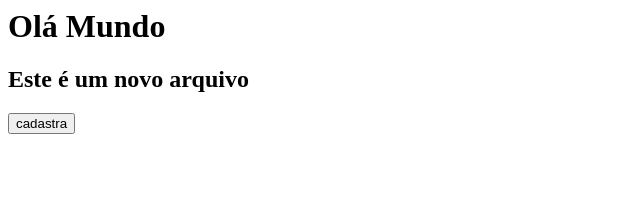
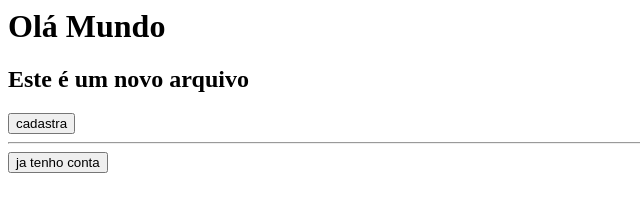
Before and after one commit to joaobatistafrontend/joaobatistafrontend.github.io, a plain HTML site: page index.html in a window 1280 px wide. Shown: the whole page, without its empty margins (0-640 px from the left). Drawn offline with Linux system fonts and the light colour scheme.

Commit message:
add um novo botão

```diff
--- a/index.html
+++ b/index.html
@@ -5,3 +5,9 @@
 <button>
     cadastra
 </button>
+
+<hr>
+
+<button>
+    ja tenho conta
+</button>
```
